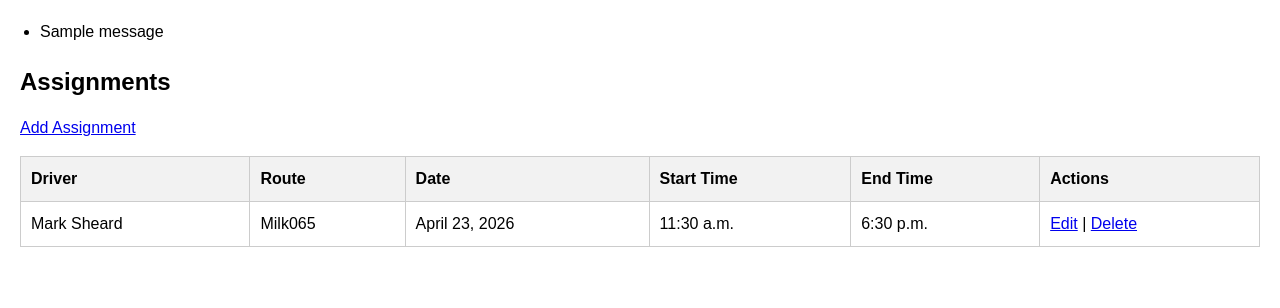
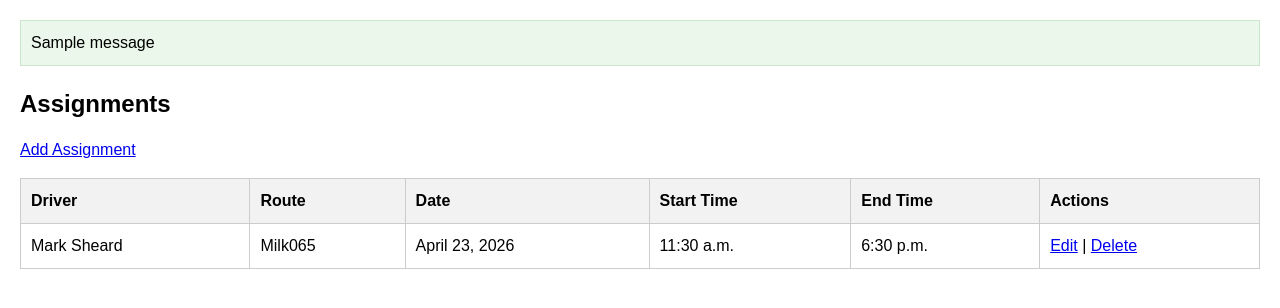
Before and after one commit to joeb-brfc/routeguard, a Django app: page /assignments/ in a window 1280 px wide. Shown: the part 120-428 px from the top of the page. Run offline with Django 5.2, Linux system fonts and the light colour scheme; data comes from the database, SQL or seed files in the repository; both versions use the stored data as it was after the commit; one stand-in notice (Sample message) is shown.

Commit message:
Style success messages using shared message list class

```diff
--- a/templates/base.html
+++ b/templates/base.html
@@ -21,13 +21,13 @@
     </header>
 
     <main>
-      {% if messages %}
-      <ul>
+{% if messages %}
+    <ul class="message-list">
         {% for message in messages %}
-        <li>{{ message }}</li>
+            <li>{{ message }}</li>
         {% endfor %}
-      </ul>
-      {% endif %} {% block content %} {% endblock %}
+    </ul>
+{% endif %} {% block content %} {% endblock %}
     </main>
   </body>
 </html>
```
Also changed, not shown: db.sqlite3.
